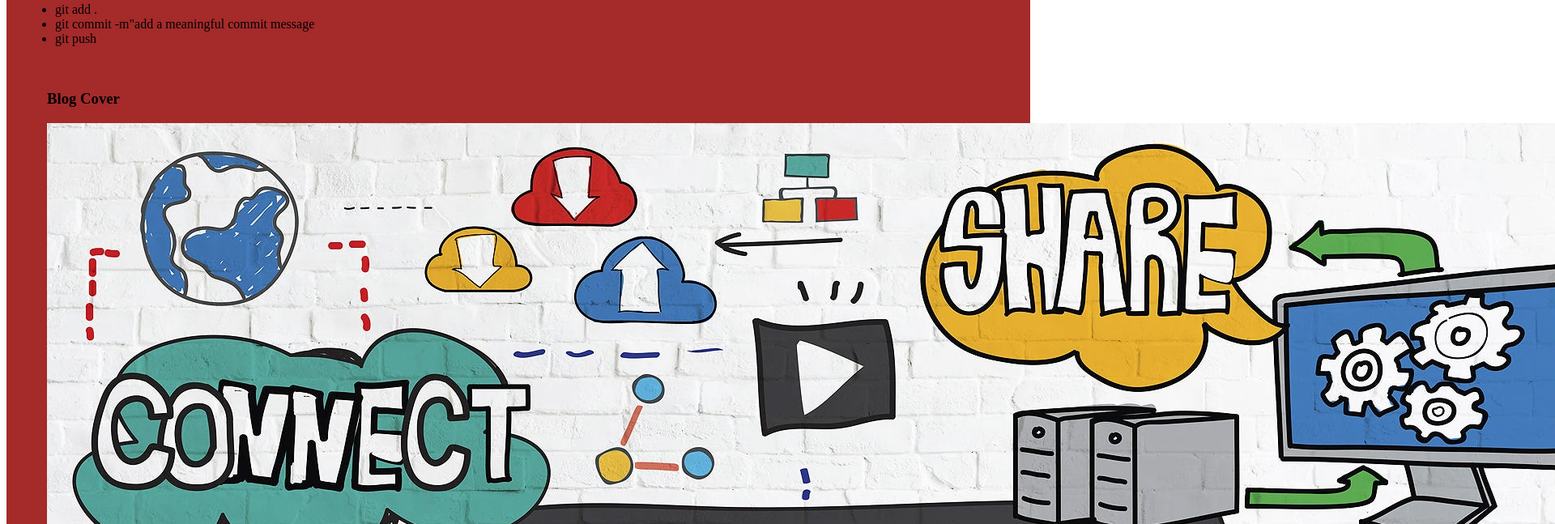
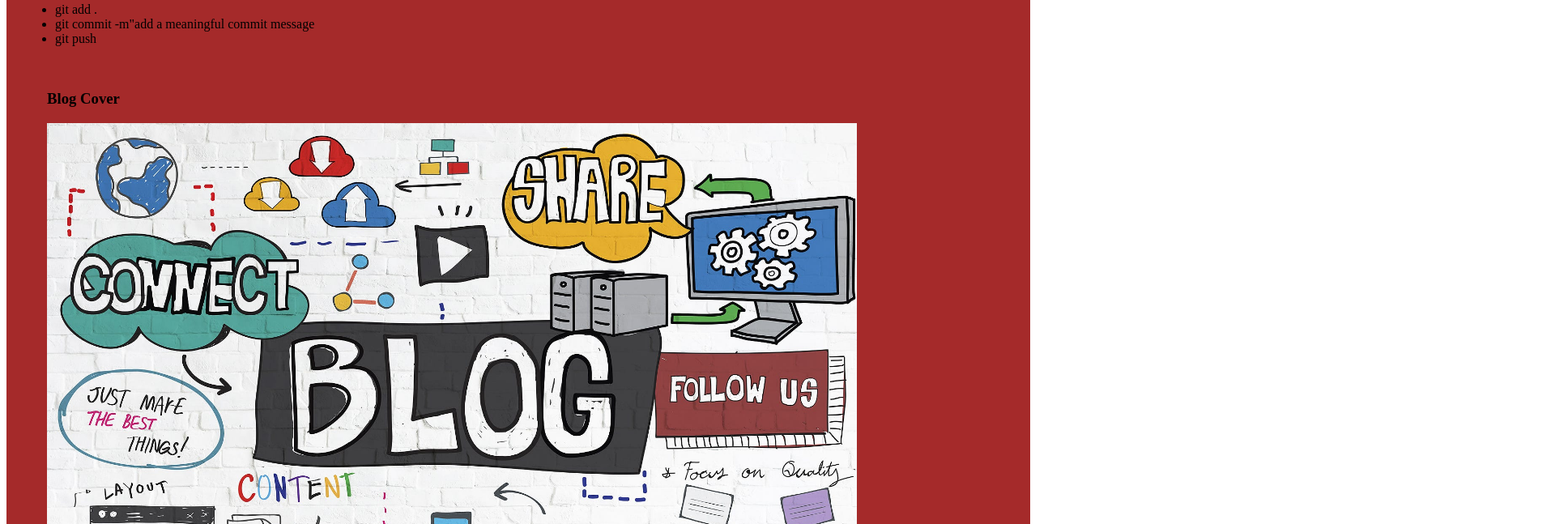
Before and after one commit to samen22/my-simple-website, a plain HTML site: page index.html in a window 1280 px wide. Shown: the part 569-1216 px from the top of the page at 81% size, 1920 px wide, since content can reach past the window. Drawn offline with Linux system fonts and the light colour scheme.

Commit message:
added image width

```diff
--- a/index.html
+++ b/index.html
@@ -32,7 +32,7 @@
         </ul>
         <div class="cover">
             <h3>Blog Cover</h3>
-            <img src="blog.jpg" alt="blog cover picture">
+            <img width="1000px" src="blog.jpg" alt="blog cover picture">
         </div>
 
 
```
